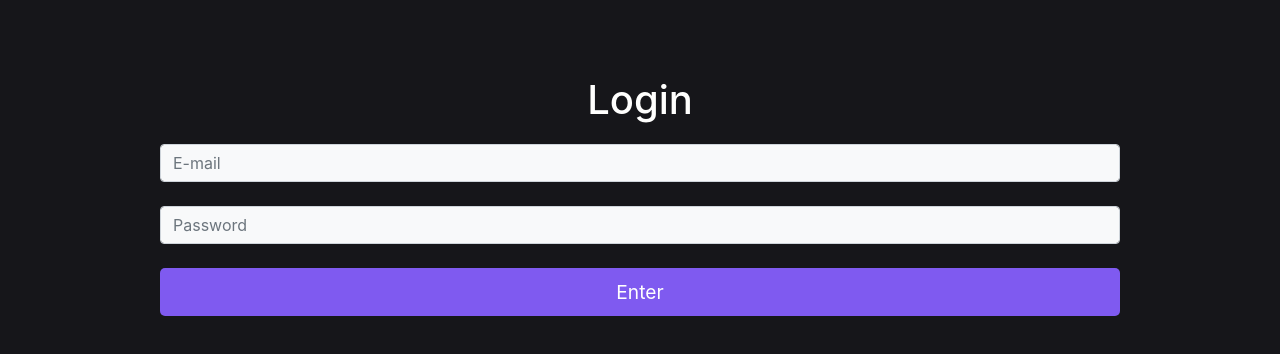
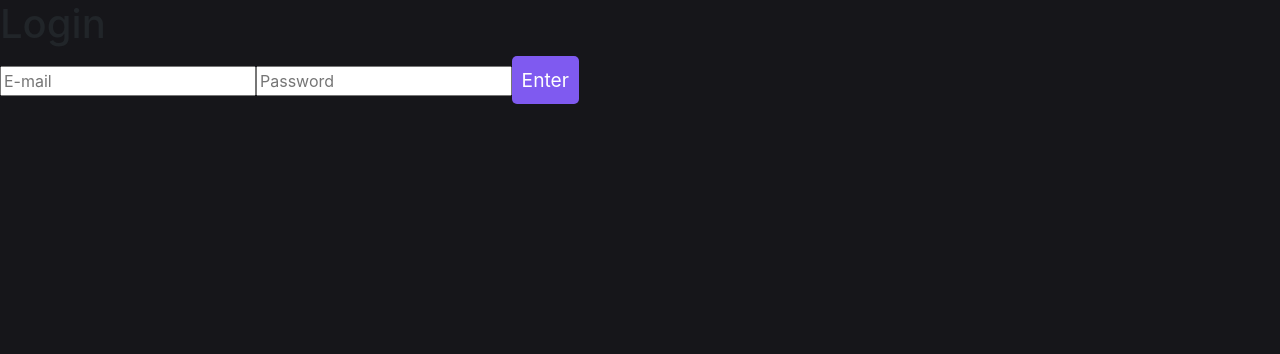
Before and after one commit to victorhsms/recipes-app, a React (Create React App) app: page / in a window 1280 px wide. Shown: the top 354 px of the page. Built offline with nearby package versions, Linux system fonts and the light colour scheme.

Commit message:
Add Styled Component

```diff
--- a/src/pages/Login.js
+++ b/src/pages/Login.js
@@ -20,10 +20,10 @@ function Login({ history }) {
   return (
     <LoginStyle
       onSubmit={ handleSubmit }
-      className="d-flex flex-column gap-4 w-75 mx-auto mt-5"
+      className=""
     >
       <h1
-        className="text-center py-1 mt-4 mb-3 el-headline"
+        className=""
       >
         Login
       </h1>
@@ -31,14 +31,14 @@ function Login({ history }) {
         type="email"
         placeholder="E-mail"
         data-testid="email-input"
-        className="form-control bg-light"
+        className=""
         onChange={ ({ target }) => setEmail(target.value) }
       />
       <input
         type="password"
         placeholder="Password"
         data-testid="password-input"
-        className="form-control bg-light my-4"
+        className=""
         onChange={ ({ target }) => setPassword(target.value) }
       />
       <button
```
